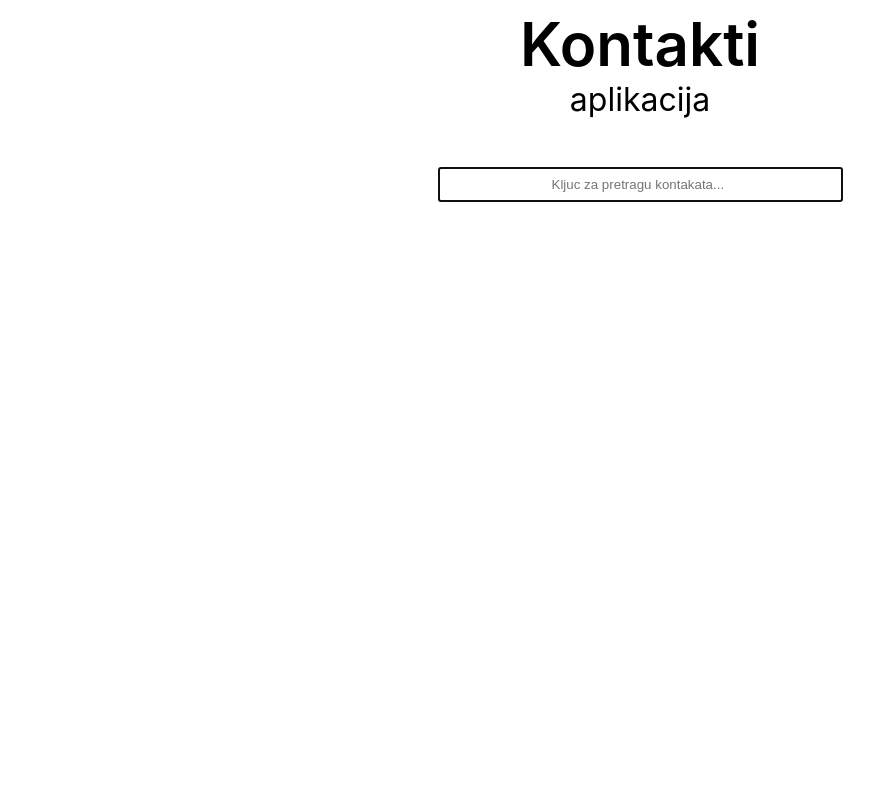
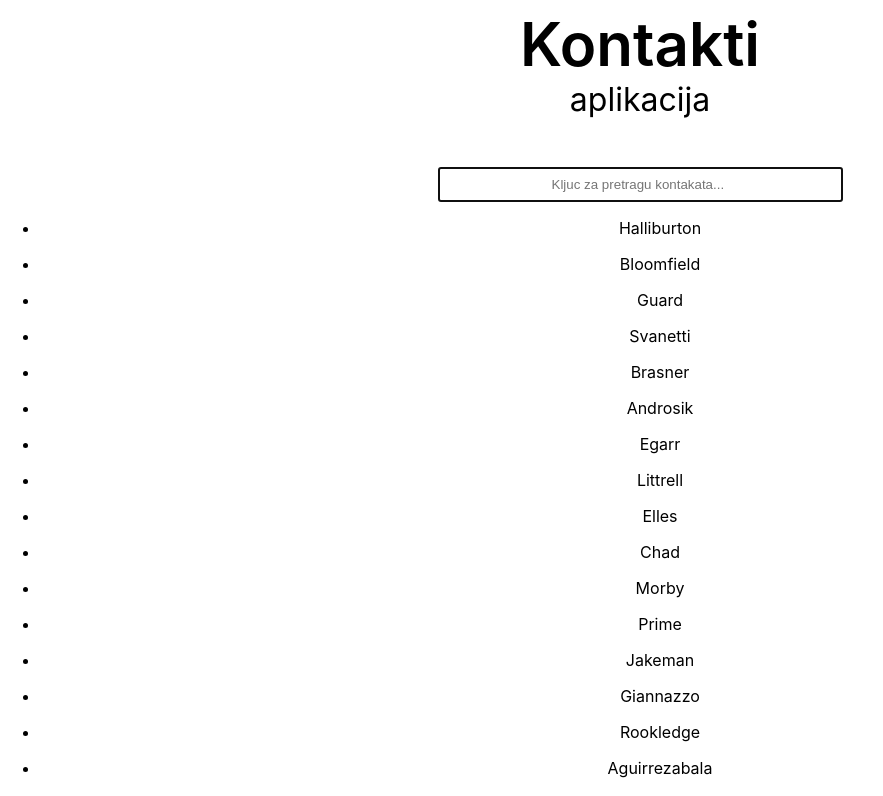
Before and after one commit to 00Marija00/reactdomaci, a React (Create React App) app in the folder reactdomaci/: page / in a window 1280 px wide. Shown: the top 796 px of the page, without its empty margins (0-883 px from the left). Built offline with nearby package versions, Linux system fonts and the light colour scheme.

Commit message:
Prikaz podataka iz JSON fajla

```diff
--- a/reactdomaci/src/components/layout/stranice/KontaktiAplikacija.jsx
+++ b/reactdomaci/src/components/layout/stranice/KontaktiAplikacija.jsx
@@ -1,7 +1,7 @@
 import React, {useRef, useEffect} from 'react'
 import Title from '../../Title'
 
-
+import Data from "../../../Data.json";
 
 
 export default function KontaktiAplikacija() {
@@ -20,7 +20,13 @@ export default function KontaktiAplikacija() {
 
         <input type="text" placeholder="Kljuc za pretragu kontakata..." className="mb-2" style={{padding:".5rem 7rem"}} ref={inputSearch}/>
 
-        <section className="d-flex" style={{gap:15, maxWidth:1600, margin:"auto"}}></section>
+        <section className="d-flex" style={{gap:15, maxWidth:1600, margin:"auto"}}>
+
+            {Data.map((contact) => <ul>
+                <li>{contact.last_name}</li>
+            </ul>)}
+
+        </section>
 
     </div>
   )
```
